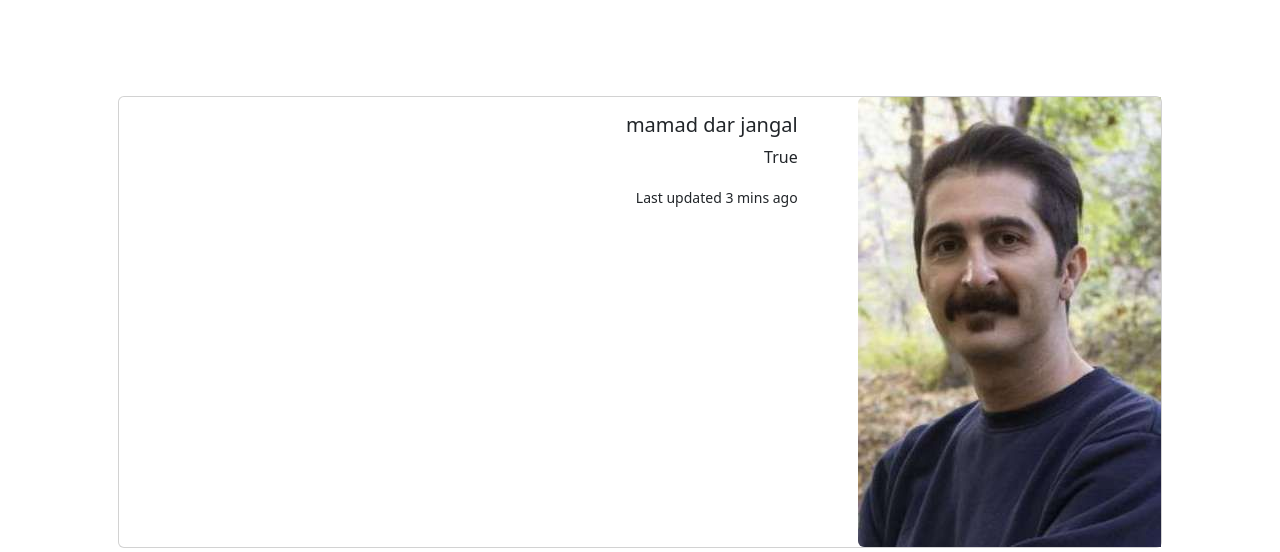
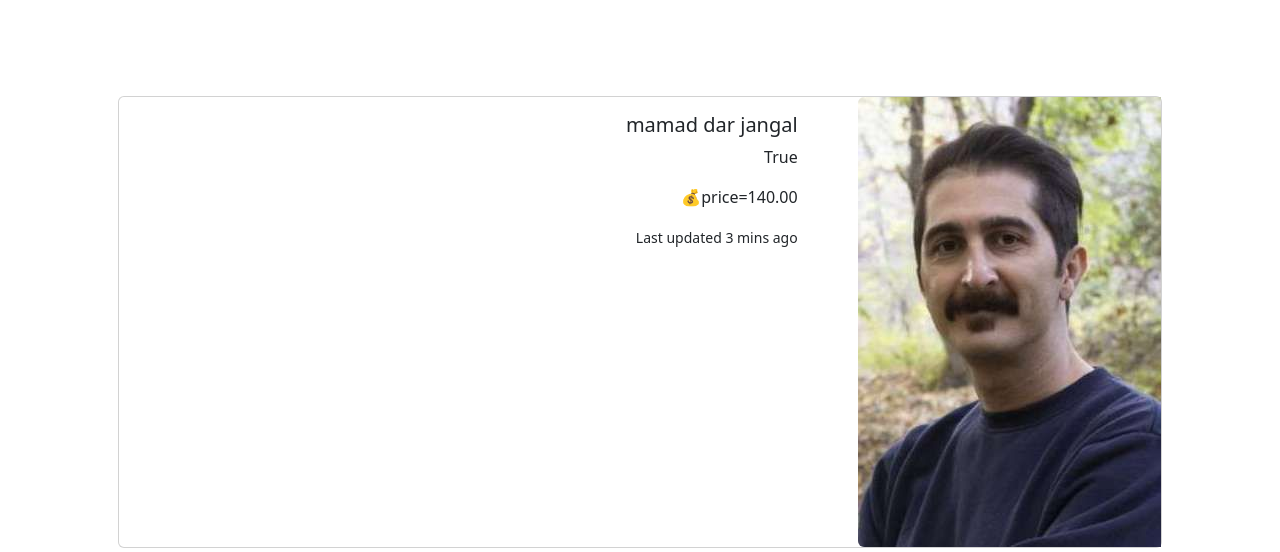
Before and after one commit to Sheykh13/test, a Django app: page /merch/1 in a window 1280 px wide. Shown: the part 68-620 px from the top of the page. Run offline with Django 5.2, Linux system fonts and the light colour scheme; data comes from the database, SQL or seed files in the repository; some libraries are stand-ins or nearby versions.

Commit message:
complete detail merch page

```diff
--- a/pages/templates/pages/merch.html
+++ b/pages/templates/pages/merch.html
@@ -12,6 +12,17 @@
                     <div class="card-body">
                       <h5 class="card-title">{{merch.name}}</h5>
                       <p class="card-text">{{merch.description}}</p>
+
+                      {%if merch.is_sale%}
+                      <p class="card-text">ofer price={{merch.sale_price}}💰</p>
+                      <p class="card-text">main price={{merch.price}}💰</p>
+
+
+
+                      {%else%}
+                      <p class="card-text">price={{merch.price}}💰</p>
+
+                      {%endif%}
                       <p class="card-text"><small class="text-body-secondary">Last updated 3 mins ago</small></p>
                     </div>
                   </div>
```
